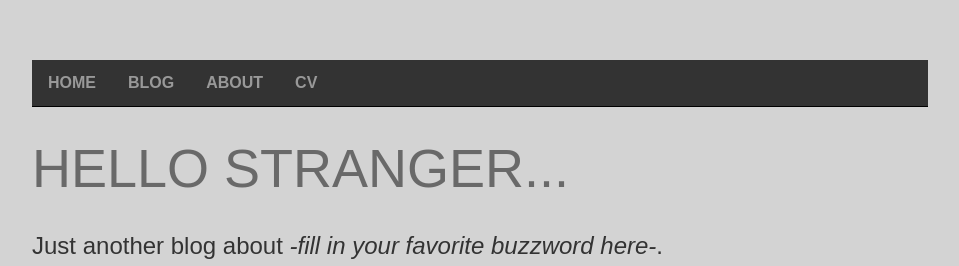
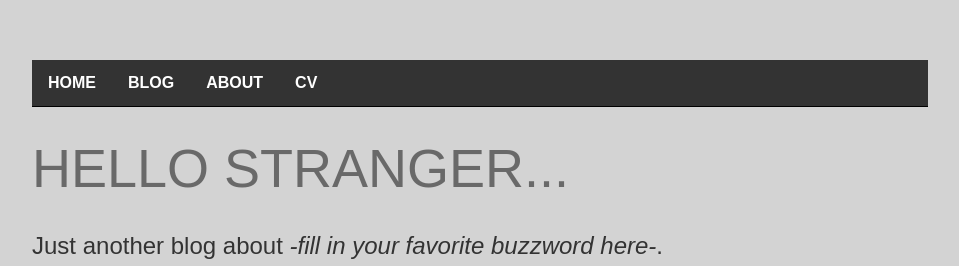
Before and after one commit to mauroseb/mauroseb.github.io, a Jekyll site: the page built from index.html, in a window 1280 px wide. Shown: the top 266 px of the page, without its empty margins (160-1119 px from the left). Built offline with Jekyll 4.4.1, drawn with Linux system fonts in a browser that asks for light colours.

Commit message:
Update main.css

```diff
--- a/css/main.css
+++ b/css/main.css
@@ -14,7 +14,6 @@ nav ul {
     text-transform: uppercase;
     background-color: #333;
     overflow: hidden;
-    color: #FFFFFF;
 }
 
 footer ul {
@@ -32,6 +31,7 @@ nav ul li a {
     display: block;
     text-align: center;
     text-decoration: none;
+    color: #FFFFFF;
 }
 
 footer ul li {
```
